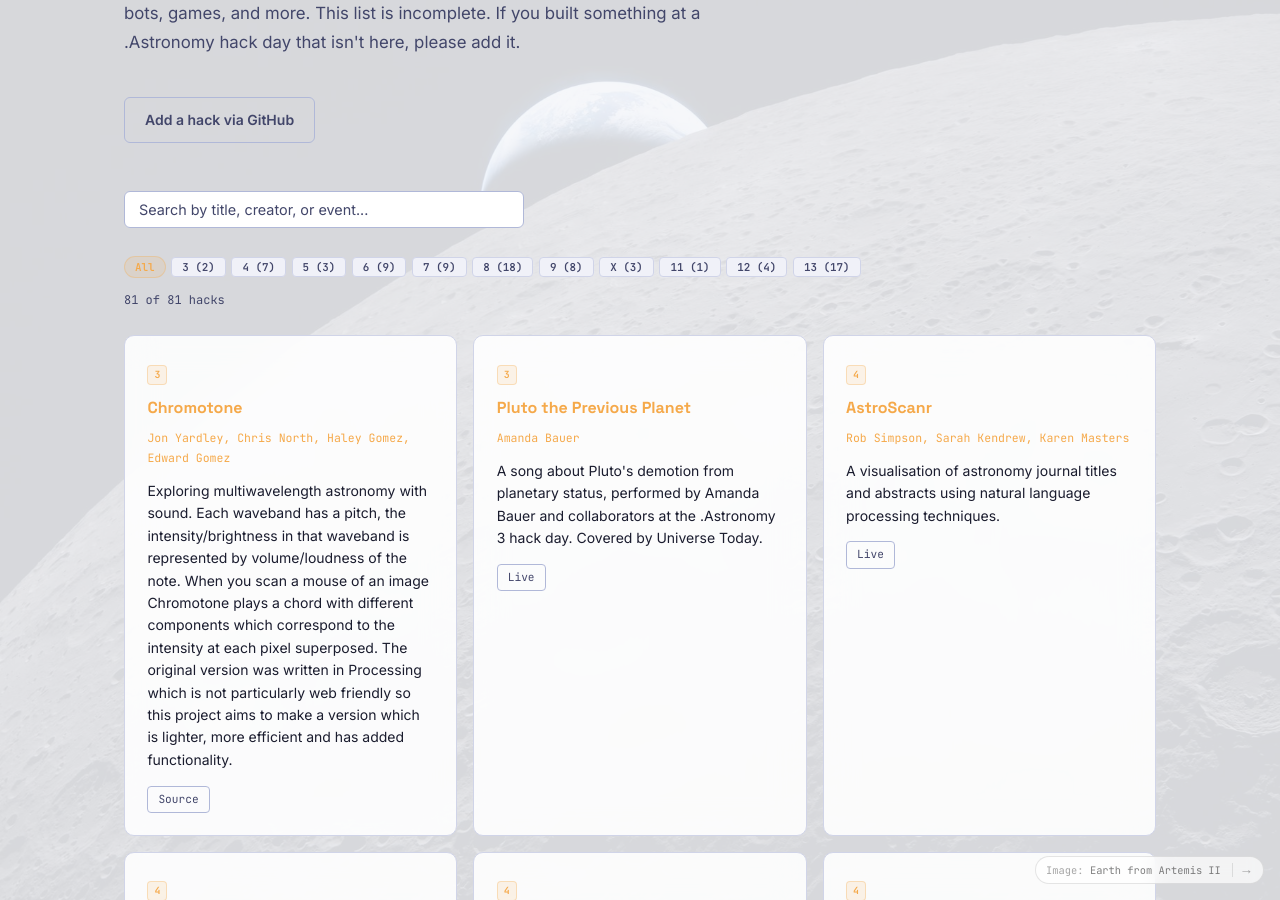
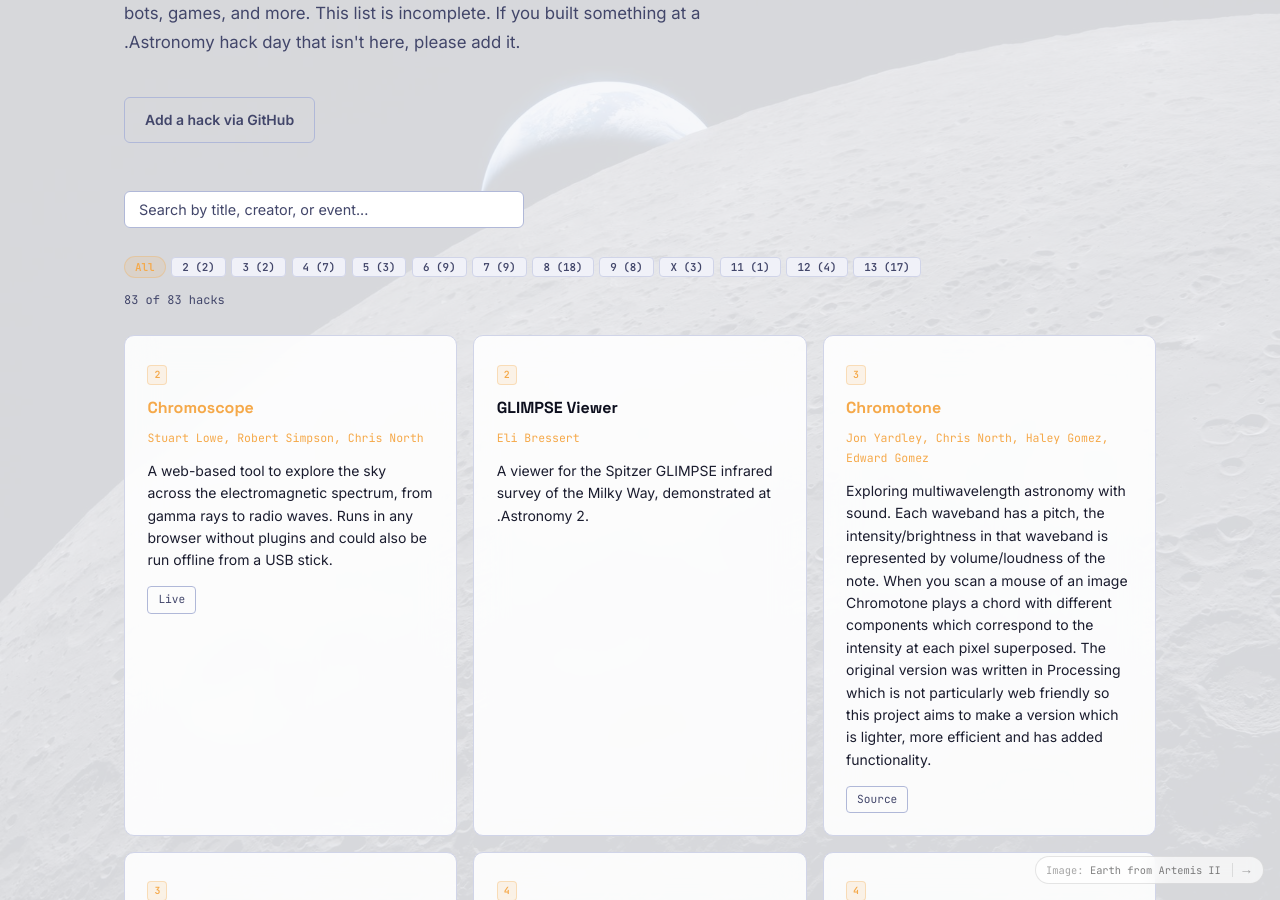
Before and after one commit to dotastro/dotastrosite, a Jekyll site: the page built from hacks.md, in a window 1280 px wide and 900 px high, scrolled down 333 px. Built offline with Jekyll 4.4.1, drawn with Linux system fonts in a browser that asks for light colours.

Commit message:
.Astronomy 2: add Chromoscope and GLIMPSE Viewer hacks, Nancy Atkinson talk; update API (83 hacks)

```diff
--- a/api/v1/hacks.json
+++ b/api/v1/hacks.json
@@ -1,5 +1,31 @@
 {
   "hacks": [
+    {
+      "title": "Chromoscope",
+      "event": "two",
+      "year": 2009,
+      "creators": [
+        "Stuart Lowe",
+        "Robert Simpson",
+        "Chris North"
+      ],
+      "description": "A web-based tool to explore the sky across the electromagnetic spectrum, from gamma rays to radio waves. Runs in any browser without plugins and could also be run offline from a USB stick.",
+      "source_url": "",
+      "live_url": "https://www.chromoscope.net",
+      "doi": ""
+    },
+    {
+      "title": "GLIMPSE Viewer",
+      "event": "two",
+      "year": 2009,
+      "creators": [
+        "Eli Bressert"
+      ],
+      "description": "A viewer for the Spitzer GLIMPSE infrared survey of the Milky Way, demonstrated at .Astronomy 2.",
+      "source_url": "",
+      "live_url": "",
+      "doi": ""
+    },
     {
       "title": "Chromotone",
       "event": "three",
@@ -976,6 +1002,6 @@
       "live_url": null
     }
   ],
-  "total": 81,
+  "total": 83,
   "generated_at": "2026-04-30T19:53:57.014012+00:00"
 }
```
Also changed, not shown: events/two/index.md (+25 -0 lines), assets/js/search-index.json.
